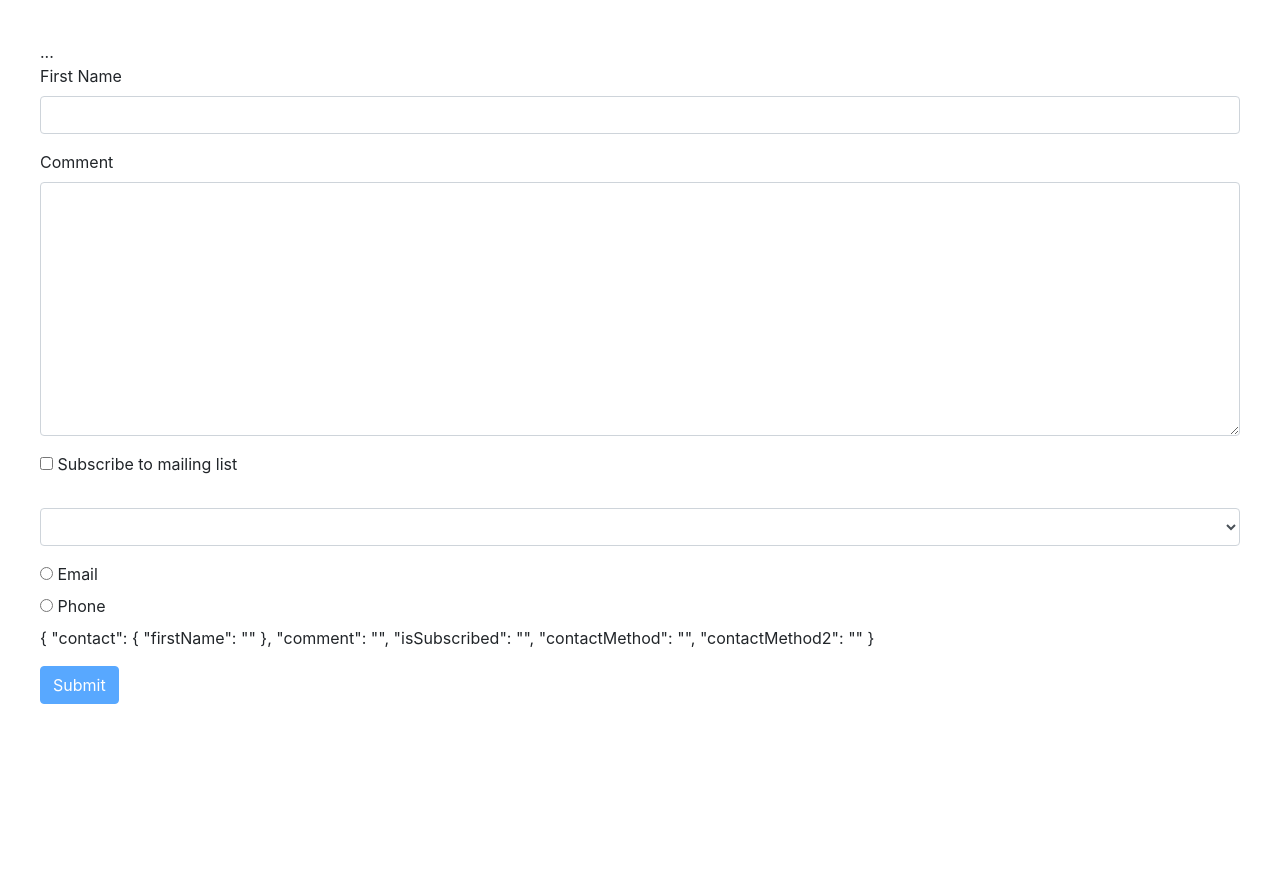
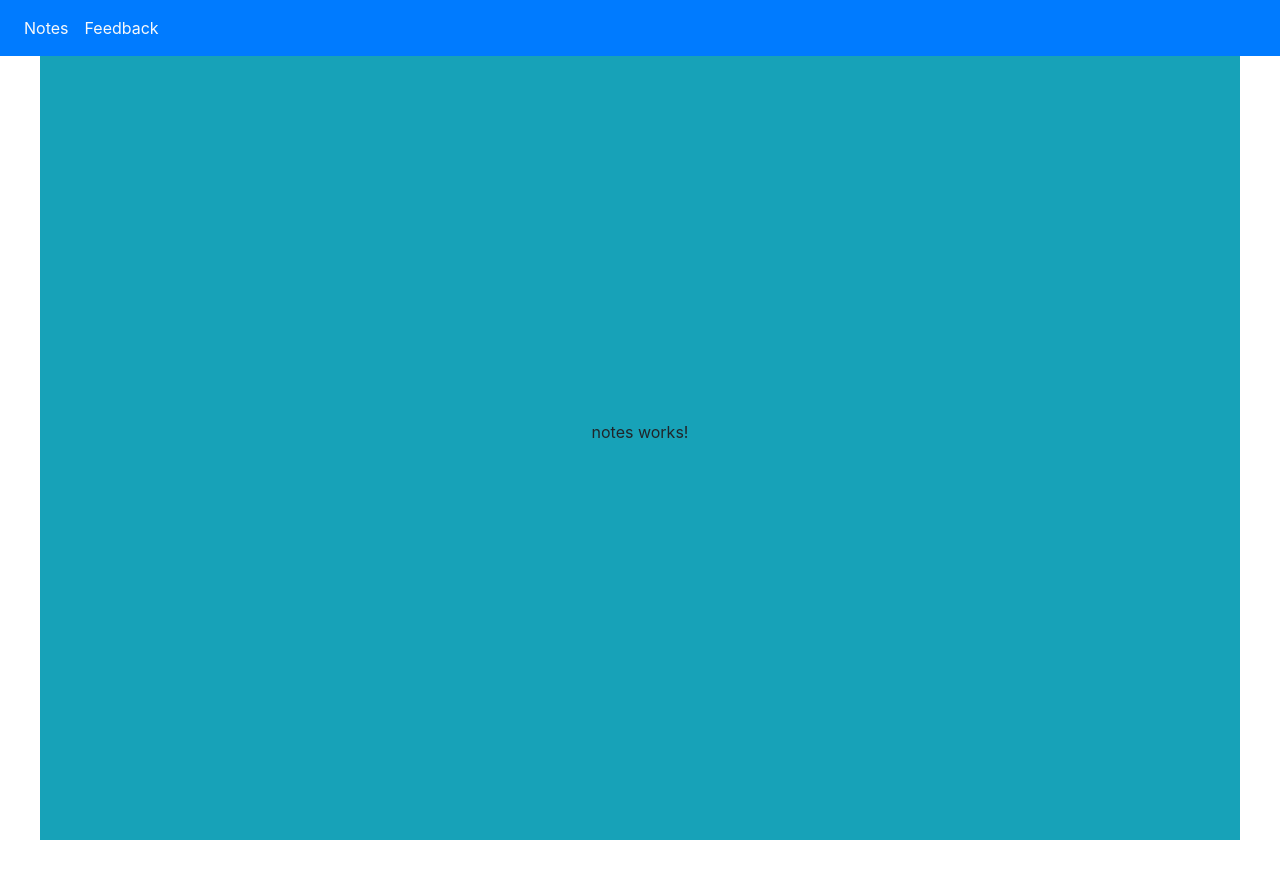
Before and after one commit to turkaytunc/trakya-sozluk, an Angular app: page / in a window 1280 px wide. Before the commit the page ends 800 px from the top, so only its background shows below. Built offline with nearby package versions, Linux system fonts and the light colour scheme.

Commit message:
navigation modified

```diff
--- a/src/app/app.component.html
+++ b/src/app/app.component.html
@@ -10,7 +10,19 @@
 </head>
 <body>
 
-<contact-form></contact-form>
+<app-navigation></app-navigation>
+
+
+<section>
+  <div class="container-fluid">
+    <div class="row bg-info justify-content-center align-items-center" style="height: 100vh;">
+      <div class="col-sm-10 text-center">
+        <router-outlet></router-outlet>
+      </div>
+    </div>
+  </div>
+</section>
+
 
 </body>
 </html>
--- a/src/app/app.module.ts
+++ b/src/app/app.module.ts
@@ -14,6 +14,29 @@ import { NotesComponent } from './notes/notes.component';
 import { NavigationComponent } from './navigation/navigation.component';
 import { FeedbackComponent } from './feedback/feedback.component';
 import { NotFoundComponent } from './not-found/not-found.component';
+import {RouterModule, Routes} from '@angular/router';
+
+
+const appRoutes: Routes = [
+  {
+    path: 'notes',
+    component: NotesComponent
+  },
+  {
+    path: 'feedback',
+    component: FeedbackComponent
+  },
+  {
+    path: '',
+    component: NotesComponent,
+    pathMatch: 'full'
+  },
+  {
+    path: '**',
+    component: NotFoundComponent
+  }
+]
+
 
 @NgModule({
   declarations: [
@@ -32,6 +55,7 @@ import { NotFoundComponent } from './not-found/not-found.component';
     BrowserModule,
     AppRoutingModule,
     FormsModule,
+    RouterModule.forRoot(appRoutes)
   ],
   providers: [
     CoursesService,
--- a/src/app/navigation/navigation.component.html
+++ b/src/app/navigation/navigation.component.html
@@ -1 +1,18 @@
-<p>navigation works!</p>
+<!--navbar-->
+<nav class="navbar navbar-expand-sm navbar-light bg-primary fixed-top">
+
+  <button class="navbar-toggler bg-light" data-toggle="collapse"
+          data-target="#nav" type="button"><span class="navbar-toggler-icon"></span></button>
+
+  <div class="collapse navbar-collapse justify-content-between" id="nav">
+    <ul class="navbar-nav">
+      <li class="nav-item">
+        <a class="nav-link text-light text-capitalize" href="notes">Notes</a>
+      </li>
+      <li class="nav-item">
+        <a class="nav-link text-light text-capitalize" href="feedback">Feedback</a>
+      </li>
+    </ul>
+
+  </div>
+</nav>
```
